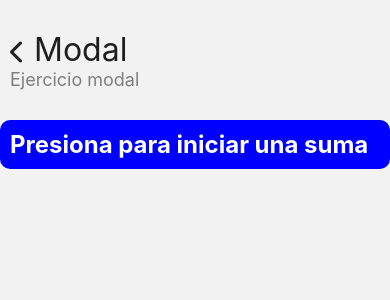
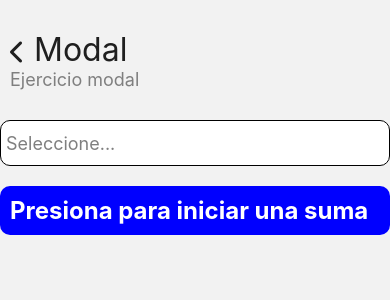
Before and after one commit to luisgudeo/appsmoviles, a React Native app: screen /Modal in a window 390 px wide. Shown: the top 300 px of the page. Built offline with nearby package versions, Linux system fonts and the light colour scheme.

Commit message:
clase 23 sep

```diff
--- a/src/Modal/Modal.tsx
+++ b/src/Modal/Modal.tsx
@@ -1,12 +1,14 @@
 import React, {useState} from 'react';
 import { View, ScrollView, Modal, Text, Pressable, Alert, TextInput } from 'react-native';
 import Icon from 'react-native-vector-icons/FontAwesome6';
+import Select from '../_componentes/Select';
 
 import { botones } from '../_estilos/botones';
 import { textos } from '../_estilos/textos';
 import { views } from '../_estilos/views';
 
 const VistaModal = () => {
+  const [lista, setLista] = useState([]);
   const [verModal, setVerModal] = useState(false);
   const [numero1, setNumero1] = useState('');
   const [numero2, setNumero2] = useState('');
@@ -17,6 +19,7 @@ const VistaModal = () => {
   }
   return (
     <View>
+      <Select lista={lista} />
       <Pressable style={[botones.btn]} onPress={() => { setVerModal(true); }}>
         <Text style={[textos.btn]}>Presiona para iniciar una suma</Text>
       </Pressable>
--- /dev/null
+++ b/src/_componentes/Select.tsx
@@ -0,0 +1,27 @@
+import React, { useState } from "react";
+import { View, Pressable, Modal, Text } from 'react-native';
+import Icon from 'react-native-vector-icons/FontAwesome6';
+
+import { botones } from "../_estilos/botones";
+import { textos } from "../_estilos/textos";
+import { views } from "../_estilos/views";
+
+const Select = ({ lista }) => {
+  const [modalVisible, setModalVisible] = useState(false);
+  const [seleccionado, setSeleccionado] = useState({id: 0, valor: 'Seleccione...'});
+  return(
+    <View>
+        <Pressable style={[views.inputView]} onPress={() => setModalVisible(true)}>
+          <Text style={[textos.subtitulo]}>{seleccionado.valor}</Text>
+          <Icon name='caret-down' color='white' size={32} />
+        </Pressable>
+        <Modal transparent={true} animationType="fade" visible={modalVisible}>
+          <View style={[views.bodyModal]}>
+            <View style={[views.card]}></View>
+          </View>
+        </Modal>
+    </View>
+  )
+}
+
+export default Select;
```
